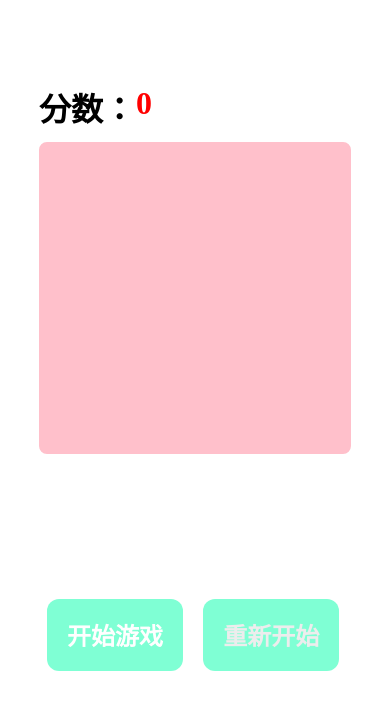
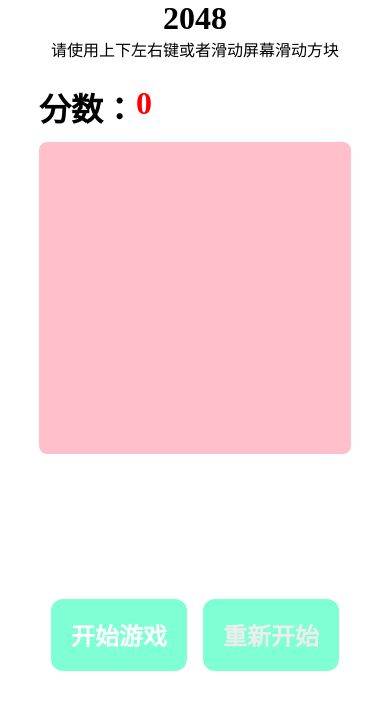
Before and after one commit to ProjectSean/project2048, a plain HTML site: page index.html in a window 390 px wide. Drawn offline with Linux system fonts and the light colour scheme.

Commit message:
滑动终极解决方案2

```diff
--- a/css/2048.css
+++ b/css/2048.css
@@ -4,6 +4,16 @@
     box-sizing: border-box;
     user-select: none;
  }
+header{
+    display: flex;
+    flex-direction: column;
+    align-items: center;
+    position: absolute;
+    top: 0;
+    left: 50%;
+    transform: translateX(-50%);
+    width: 100vw;
+}
 
 .main_box {
     margin: 200px auto;
@@ -54,6 +64,8 @@
 footer {
     position: absolute;
     top: 60em;
+    left: 50%;
+    transform: translateX(-50%);
 }
 
 footer button {
@@ -164,6 +176,9 @@ button:disabled {
     footer {
         position: absolute;
         top: 70vh;
+        width: 100vw;
+        display: flex;
+        justify-content: center;
     }
 
     footer button {
--- a/index.html
+++ b/index.html
@@ -11,6 +11,10 @@
 </head>
 
 <body>
+    <header>
+        <h1>2048</h1>
+        <p>请使用上下左右键或者滑动屏幕滑动方块</p>
+    </header>
     <div class="main_box">
         <!-- 游戏进行时的头部，显示实时分数 -->
         <div class="top">
@@ -20,11 +24,12 @@
         <main>
         </main>
         <!-- 两个按钮，一个开始游戏，一个重新开始游戏 -->
-        <footer>
-            <button class="start">开始游戏</button>
-            <button class="restart" disabled='true'>重新开始</button>
-        </footer>
+
     </div>
+    <footer>
+        <button class="start">开始游戏</button>
+        <button class="restart" disabled='true'>重新开始</button>
+    </footer>
     <!-- 游戏结束后的提示，显示分数和一个重新开始按钮 -->
     <div class="tips">
         <h3>游戏结束</h3>
--- a/js/Game.js
+++ b/js/Game.js
@@ -58,26 +58,27 @@ class Game {
                 that.endX = event.changedTouches[0].clientX;
                 that.endY = event.changedTouches[0].clientY;
             })
-            that.main_box.addEventListener("touchend", function (event) {
+            that.main_box.addEventListener("touchend", that.tool.throttle(function (event) {
+                event.preventDefault();
                 var x = that.endX - that.startX;
                 var y = that.endY - that.startY;
                 if (Math.abs(x) > Math.abs(y) && that.endX > that.startX && Math.abs(x) > that.distance) {
-                    event.preventDefault();
                     that.moveRight()
                 }
                 if (Math.abs(x) > Math.abs(y) && that.endX < that.startX && Math.abs(x) > that.distance) {
-                    event.preventDefault();
                     that.moveLeft()
                 }
                 if (Math.abs(x) < Math.abs(y) && that.endY < that.startY && Math.abs(y) > that.distance) {
-                    event.preventDefault();
                     that.moveUp()
                 }
                 if (Math.abs(x) < Math.abs(y) && that.endY > that.startY && Math.abs(y) > that.distance) {
-                    event.preventDefault();
                     that.moveDown()
                 }
-            })
+                that.endX = 0;
+                that.endY = 0;
+                that.startX = 0;
+                that.startY = 0;
+            }, that.tool.waitingTime))
         })
     }
     // 随机生成一个方块
```
